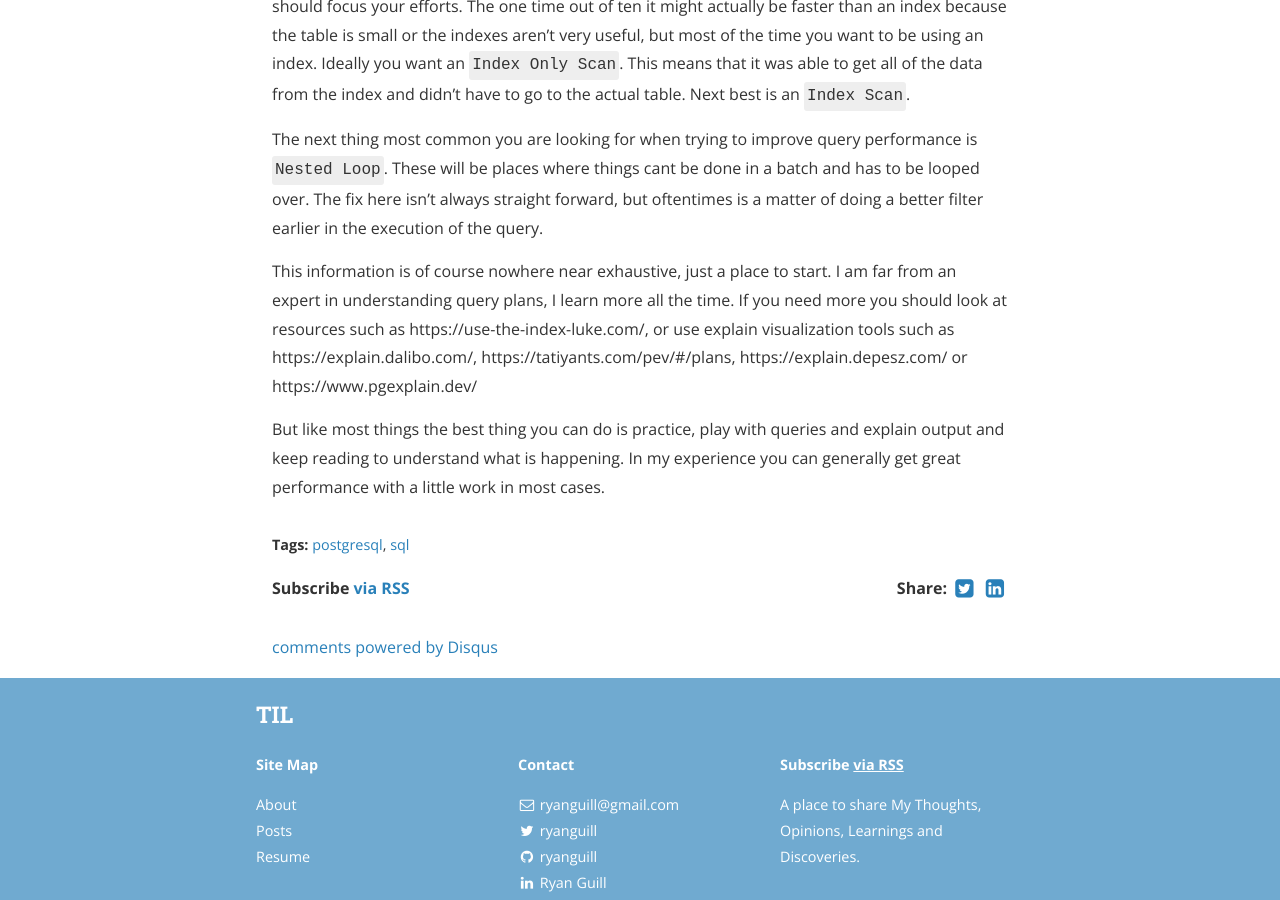
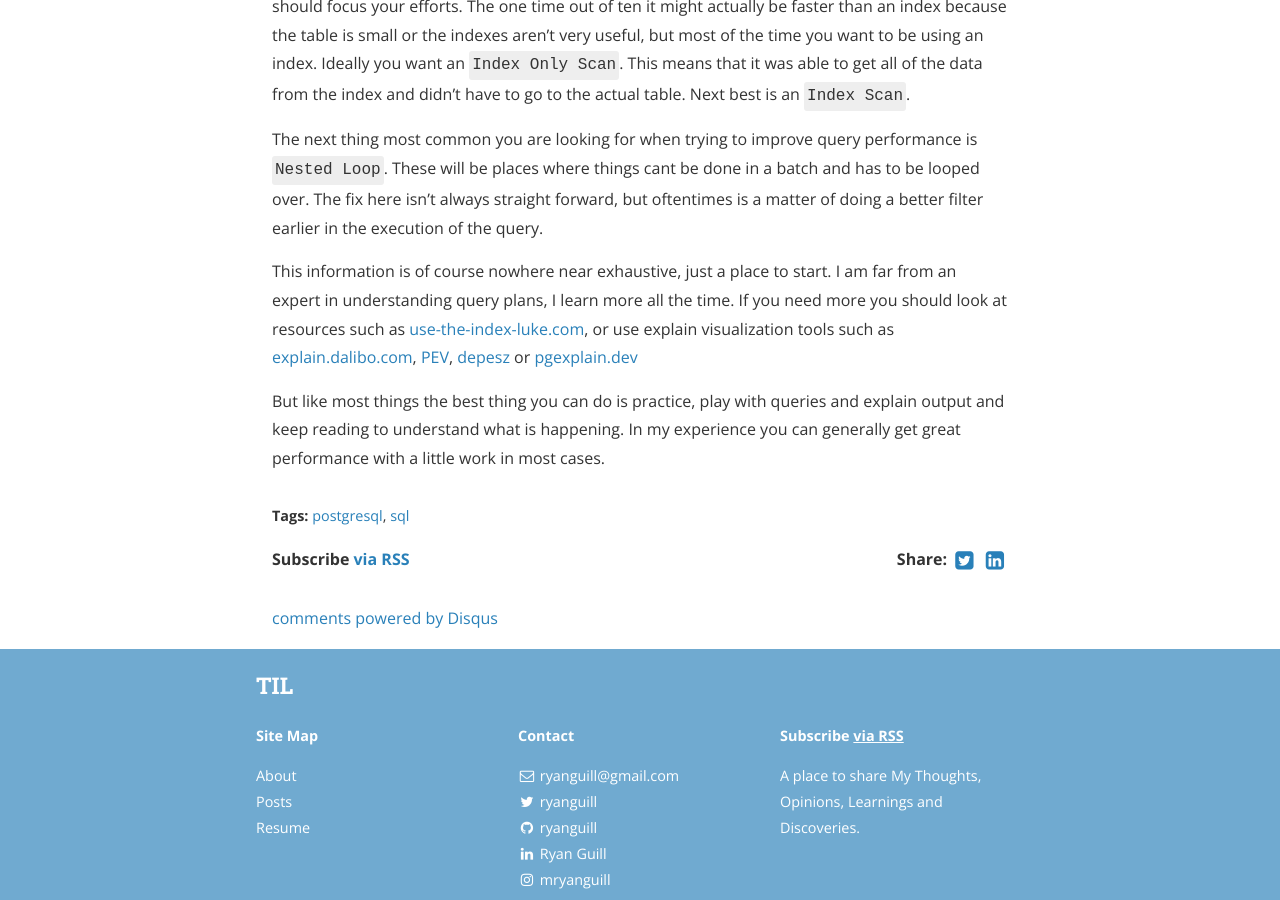
Before and after one commit to ryanguill/ryanguill.github.io, a Jekyll site: the page built from _posts/2023-08-25-postgres-explain.markdown, in a window 1280 px wide and 900 px high, scrolled down 2250 px. Built offline with Jekyll 4.4.1, drawn with Linux system fonts in a browser that asks for light colours; nearby versions of some CDN libraries; comment, search, counter and statistics services are not loaded; a style sheet for code colours, icons or effects is not loaded; some of the changed lines change nothing that is shown.

Commit message:
make links actual links

```diff
--- a/_posts/2023-08-25-postgres-explain.markdown
+++ b/_posts/2023-08-25-postgres-explain.markdown
@@ -62,6 +62,6 @@
 
 The next thing most common you are looking for when trying to improve query performance is `Nested Loop`. These will be places where things cant be done in a batch and has to be looped over. The fix here isn't always straight forward, but oftentimes is a matter of doing a better filter earlier in the execution of the query.
 
-This information is of course nowhere near exhaustive, just a place to start. I am far from an expert in understanding query plans, I learn more all the time. If you need more you should look at resources such as https://use-the-index-luke.com/, or use explain visualization tools such as https://explain.dalibo.com/, https://tatiyants.com/pev/#/plans, https://explain.depesz.com/ or https://www.pgexplain.dev/
+This information is of course nowhere near exhaustive, just a place to start. I am far from an expert in understanding query plans, I learn more all the time. If you need more you should look at resources such as [use-the-index-luke.com](https://use-the-index-luke.com/), or use explain visualization tools such as [explain.dalibo.com](https://explain.dalibo.com/), [PEV](https://tatiyants.com/pev/#/plans), [depesz](https://explain.depesz.com/) or [pgexplain.dev](https://www.pgexplain.dev/)
 
 But like most things the best thing you can do is practice, play with queries and explain output and keep reading to understand what is happening. In my experience you can generally get great performance with a little work in most cases.
```
Also changed, not shown: 1 other file.
